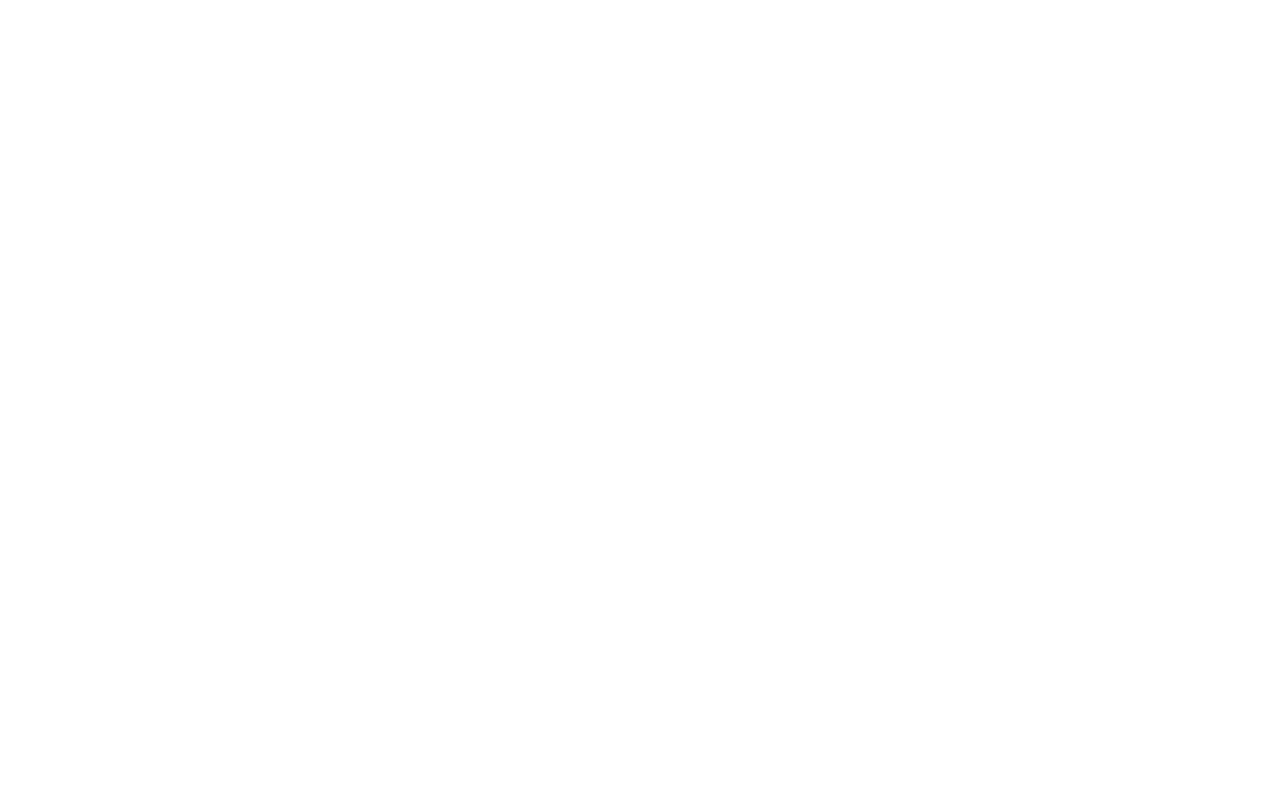
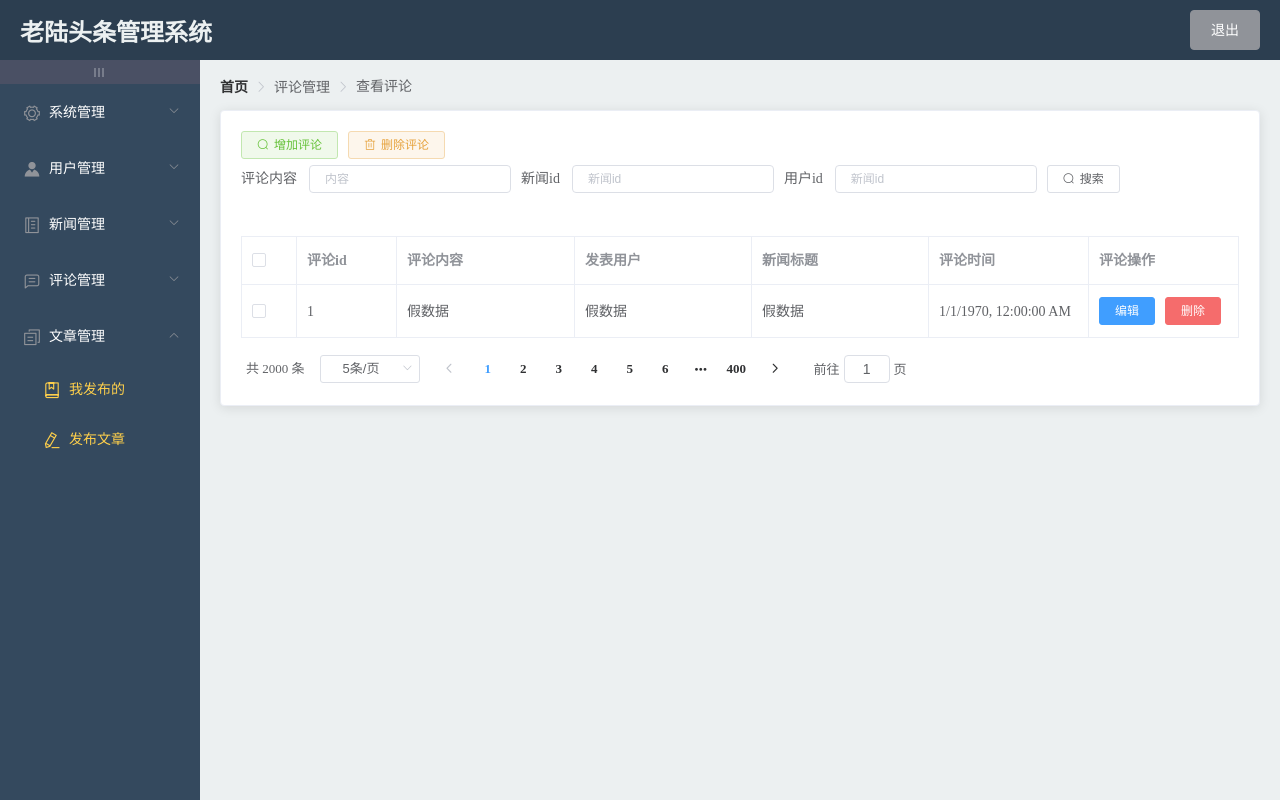
Before and after one commit to L7BUG/my-news, a Vue app: page /admin/comment in a window 1280 px wide. Built offline with nearby package versions, Linux system fonts and the light colour scheme; sample sign-in values are in the browser's storage.

Commit message:
增加评论管理模块

```diff
--- a/src/router/index.js
+++ b/src/router/index.js
@@ -39,6 +39,10 @@
       {
         path: 'news',
         component: () => import('@/views/admin/News')
+      },
+      {
+        path: 'comment',
+        component: () => import('@/views/admin/Comment')
       }
     ]
   }
--- a/src/views/admin/Admin.vue
+++ b/src/views/admin/Admin.vue
@@ -104,7 +104,7 @@
             {
               icon: 'el-icon-chat-square',
               title: '查看评论',
-              path: ''
+              path: 'comment'
             }
           ]
         },
--- /dev/null
+++ b/src/views/admin/Comment.vue
@@ -0,0 +1,175 @@
+<template>
+  <div>
+    <!--  面包屑导航-->
+    <el-breadcrumb separator-class="el-icon-arrow-right">
+      <el-breadcrumb-item :to="{ path: '/admin' }">首页</el-breadcrumb-item>
+      <el-breadcrumb-item>评论管理</el-breadcrumb-item>
+      <el-breadcrumb-item>查看评论</el-breadcrumb-item>
+    </el-breadcrumb>
+    <el-card>
+      <el-row>
+        <el-button type="success" icon="el-icon-search" plain size="mini">增加评论</el-button>
+        <el-button type="warning" icon="el-icon-delete" plain size="mini">删除评论</el-button>
+      </el-row>
+      <!--      搜索区域-->
+      <el-row>
+        <el-form :inline="true" :model="selectTemp" class="demo-form-inline">
+          <el-form-item label="评论内容">
+            <el-input v-model="selectTemp.content" placeholder="内容" size="mini" clearable></el-input>
+          </el-form-item>
+          <el-form-item label="新闻id">
+            <el-input type="number" v-model="selectTemp.mNew.id" placeholder="新闻id" size="mini" clearable></el-input>
+          </el-form-item>
+          <el-form-item label="用户id">
+            <el-input type="number" v-model="selectTemp.user.id" placeholder="新闻id" size="mini" clearable></el-input>
+          </el-form-item>
+          <el-form-item>
+            <el-button type="succ ess" size="mini" icon="el-icon-search" plain @click="selectClick()">搜索</el-button>
+          </el-form-item>
+        </el-form>
+      </el-row>
+
+      <el-table
+        border
+        @selection-change="selectionChange"
+        :data="tableData.data"
+        tooltip-effect="dark"
+        style="width: 100%">
+
+        <el-table-column
+          type="selection"
+          width="55">
+        </el-table-column>
+        <el-table-column
+          width="100"
+          label="评论id"
+          prop="id">
+        </el-table-column>
+        <el-table-column
+          label="评论内容"
+          prop="content">
+        </el-table-column>
+        <el-table-column
+          label="发表用户"
+          prop="user.username">
+        </el-table-column>
+        <el-table-column
+          label="新闻标题"
+          prop="mNew.title">
+        </el-table-column>
+        <el-table-column
+          width="160"
+          label="评论时间">
+          <template slot-scope="scope">
+            {{new Date(scope.row.publishTime).toLocaleString()}}
+          </template>
+        </el-table-column>
+
+        <el-table-column
+          width="150"
+          label="评论操作"
+          show-overflow-tooltip>
+          <template slot-scope="scope">
+            <el-button
+              size="mini"
+              @click="editRow(scope.row)"
+              type="primary">编辑
+            </el-button>
+            <el-button
+              size="mini"
+              @click="deleteRow(scope.row)"
+              type="danger">删除
+            </el-button>
+          </template>
+        </el-table-column>
+      </el-table>
+
+      <el-row>
+        <el-pagination
+          @size-change="setPageShowNumber"
+          @current-change="handleCurrentChange"
+          :current-page="tableData.page"
+          :page-sizes="[5, 10, 15, 20]"
+          :page-size="selectForm.pageShowNumber"
+          layout="total, sizes, prev, pager, next, jumper"
+          :total="tableData.maxPageNumber">
+        </el-pagination>
+      </el-row>
+    </el-card>
+  </div>
+</template>
+
+<script>
+export default {
+  name: 'Comment',
+  data () {
+    return {
+      tableData: {
+        data: [
+          {
+            id: 1,
+            user: {
+              username: '假数据'
+            },
+            mNew: {
+              title: '假数据'
+            },
+            content: '假数据',
+            publishTime: null
+          }
+        ],
+        maxPageNumber: 2000,
+        page: 1
+      },
+      // 查询条件
+      selectForm: {
+        content: null,
+        mNew: {
+          id: null
+        },
+        user: {
+          id: null
+        },
+        pageShowNumber: 5
+      },
+      // 临时查询条件 最后会赋值给 selectForm
+      selectTemp: {
+        content: null,
+        mNew: {
+          id: null
+        },
+        user: {
+          id: null
+        }
+      }
+
+    }
+  },
+  methods: {
+    selectionChange (selection) {
+      console.log(selection)
+    },
+    editRow (row) {
+      console.log(row)
+    },
+    deleteRow (row) {
+      console.log(row)
+    },
+    setPageShowNumber (val) {
+      this.selectForm.pageShowNumber = val
+      console.log(val)
+    },
+    handleCurrentChange (val) {
+      this.tableData.page = val
+      console.log(val)
+    },
+    selectClick () {
+      console.log('搜索')
+    }
+  }
+}
+</script>
+
+<style scoped>
+
+</style>
```
